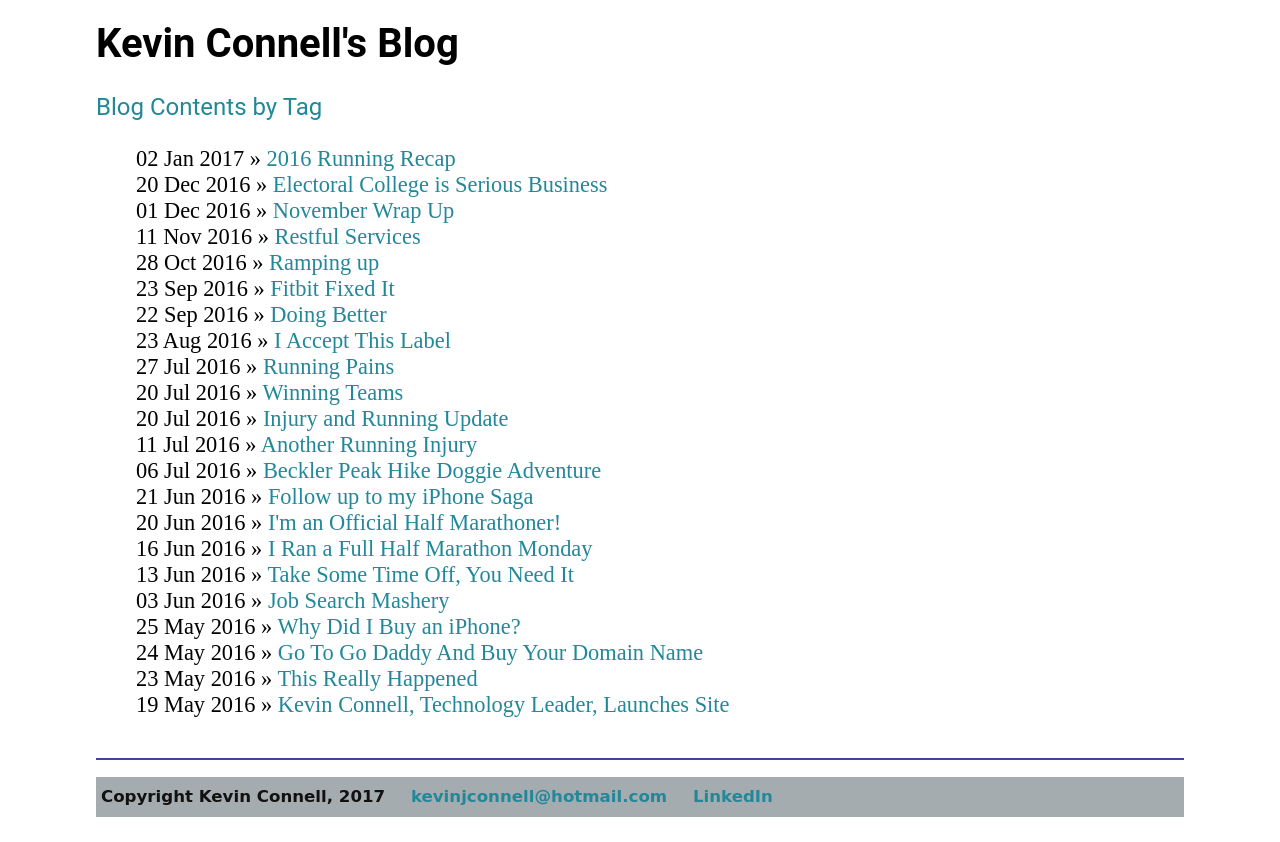
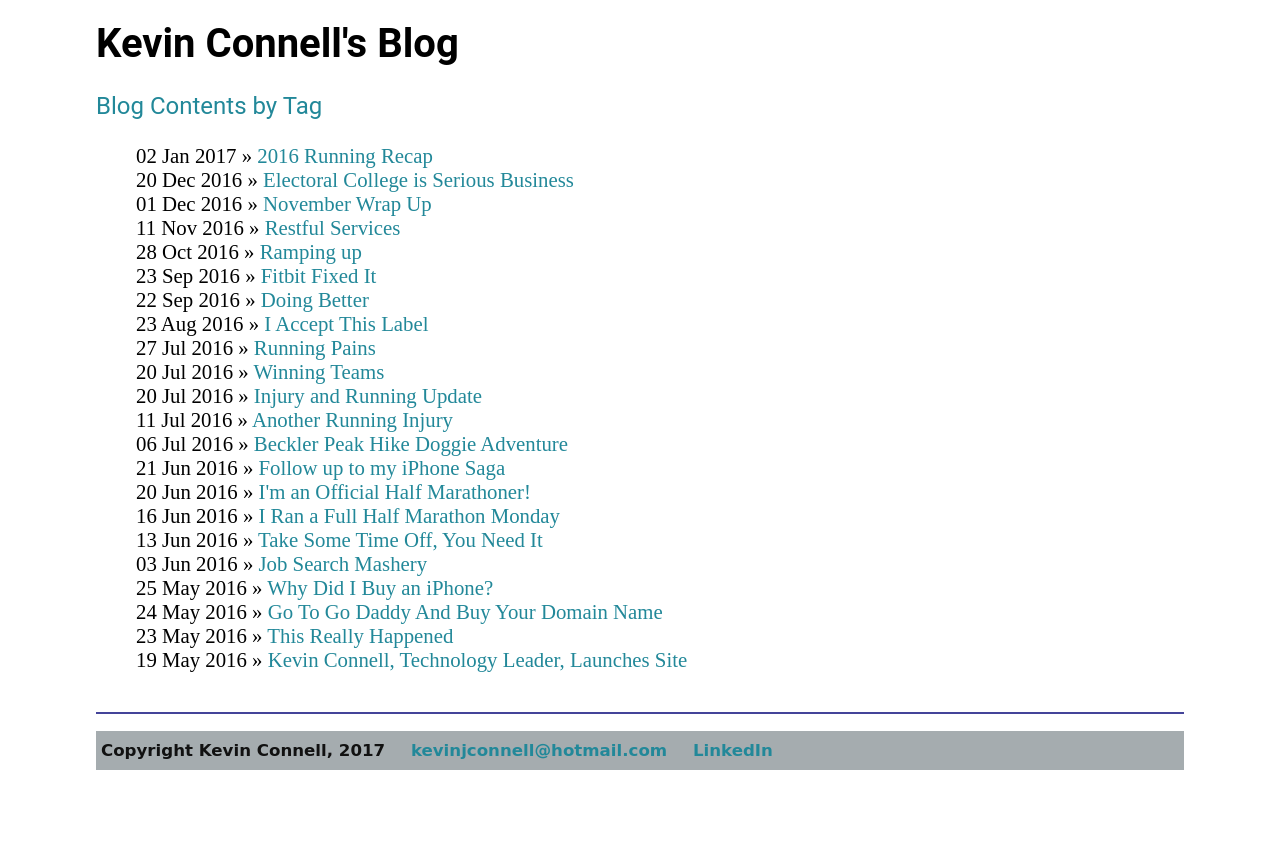
Before and after one commit to mo4dawg/mo4dawg.github.io, a Jekyll site: the page built from blog/index.html, in a window 1280 px wide. Shown: the part 392-1234 px from the top of the page. Built offline with Jekyll 4.4.1, drawn with Linux system fonts in a browser that asks for light colours; after the commit the page ends 1187 px from its top, so only the background shows below that.

Commit message:
Update home.css

```diff
--- a/css/home.css
+++ b/css/home.css
@@ -73,8 +73,8 @@ h2 {
     font-family:'Roboto', 'Arial', 'Sans-Serif'
 }
 p {
-    font-size: 1.2em;
-    line-height: 1.2em;
+    font-size: 1.1em;
+    line-height: 1.1em;
     color: #000000;
     font-family:'Roboto', 'Arial', 'Sans-Serif'
 }
@@ -92,7 +92,7 @@ footer {
 
 ul.posts {
     margin: 20px auto 40px;
-    font-size: 1.4em;
+    font-size: 1.3em;
 }
 
 ul.posts li {
```
